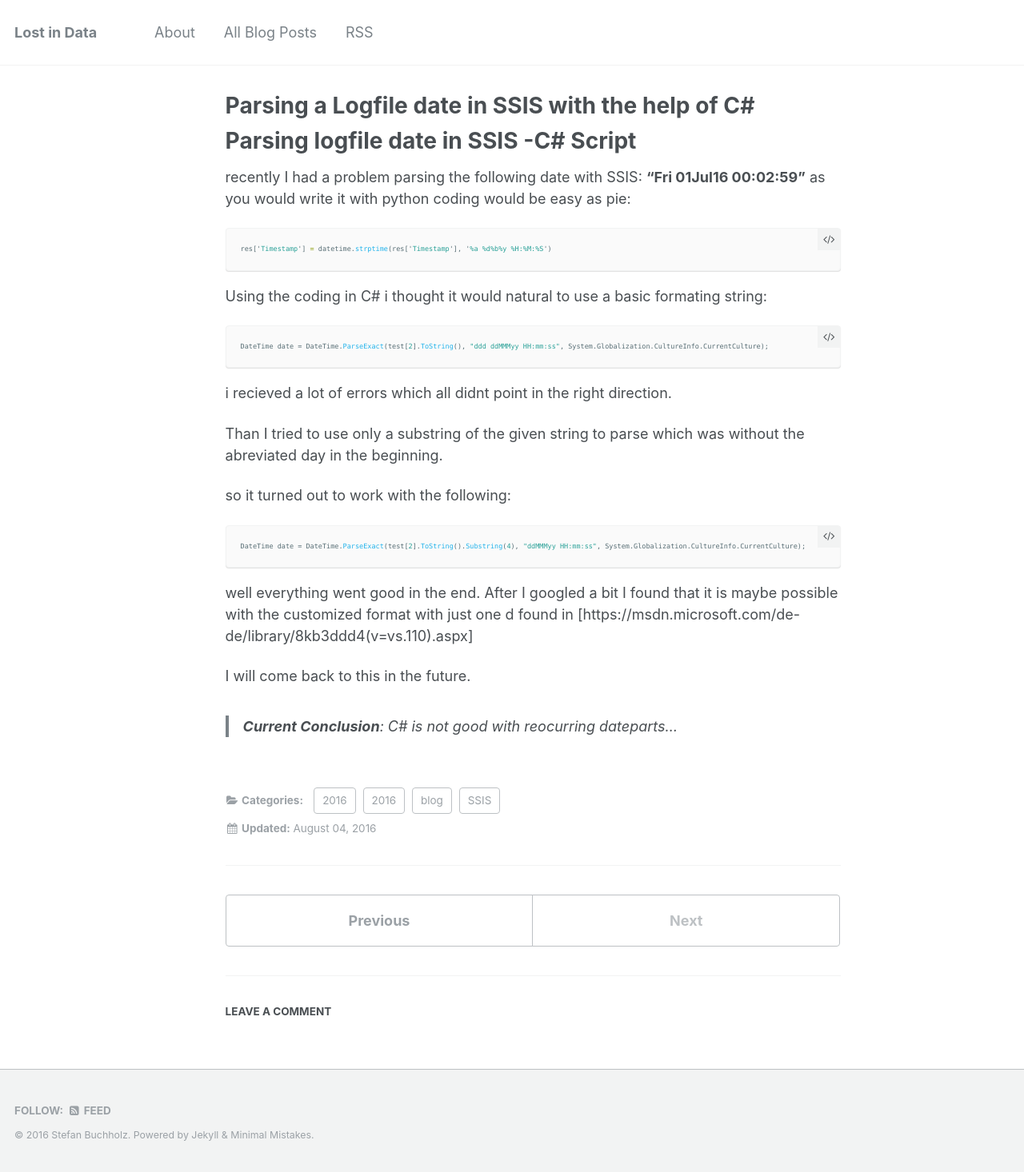
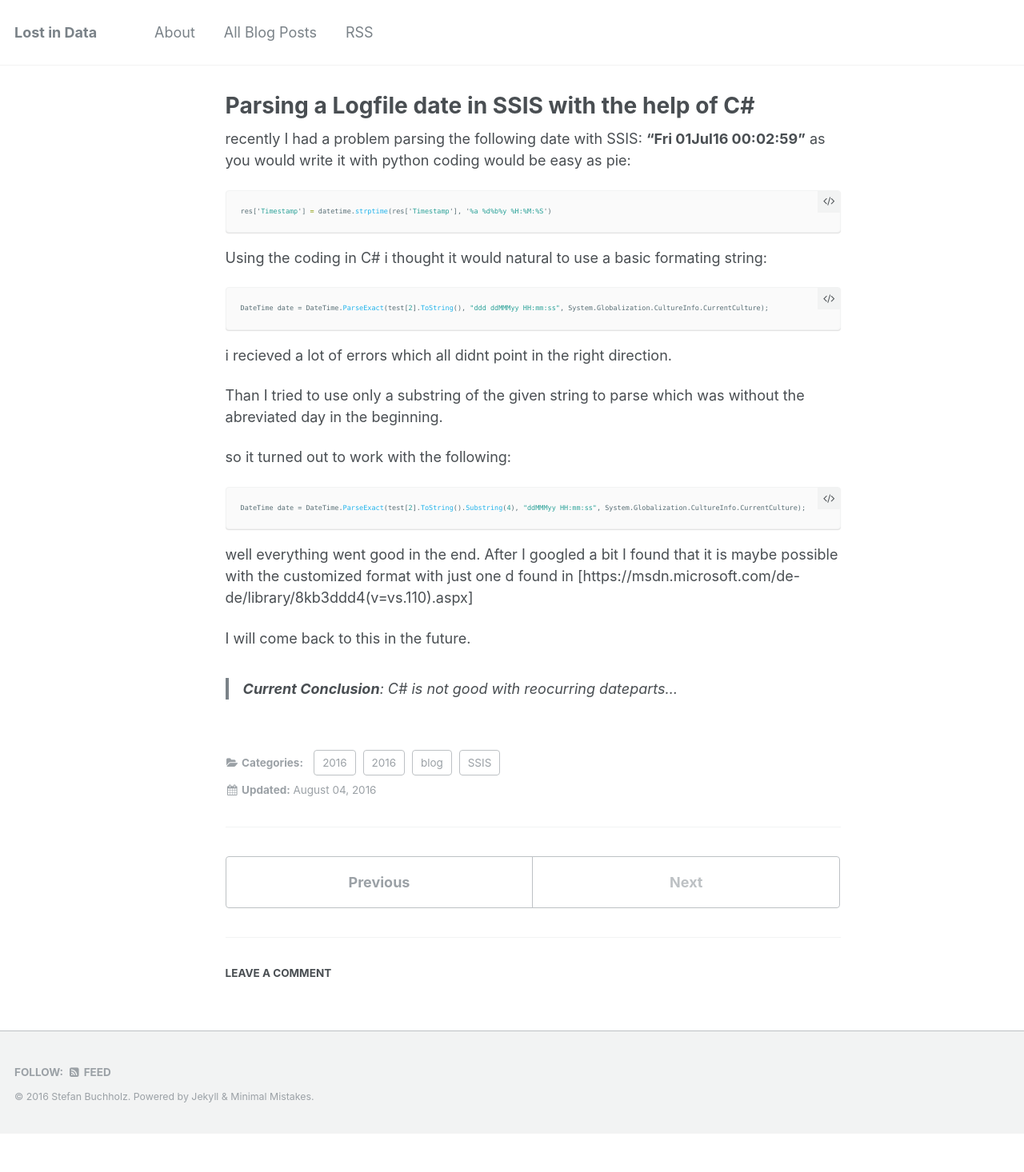
Before and after one commit to gordonshamway/blog, a Jekyll site: the page built from _posts/2016-08-04-Parsing_Logfile_date.md, in a window 1280 px wide. Shown: the whole page at 80% size. Built offline with Jekyll 4.4.1, drawn with Linux system fonts in a browser that asks for light colours; comment, search, counter and statistics services are not loaded; after the commit the page ends 1418 px from its top, so only the background shows below that.

Commit message:
removed title because it was there twice

```diff
--- a/_posts/2016-08-04-Parsing_Logfile_date.md
+++ b/_posts/2016-08-04-Parsing_Logfile_date.md
@@ -9,9 +9,6 @@ categories:
 - 2016
 - SSIS
 ---
-
-Parsing logfile date in SSIS -C# Script
-======================
 
 recently I had a problem parsing the following date with SSIS: **"Fri 01Jul16 00:02:59"** as you would write it with python coding would be easy as pie:
 
```
